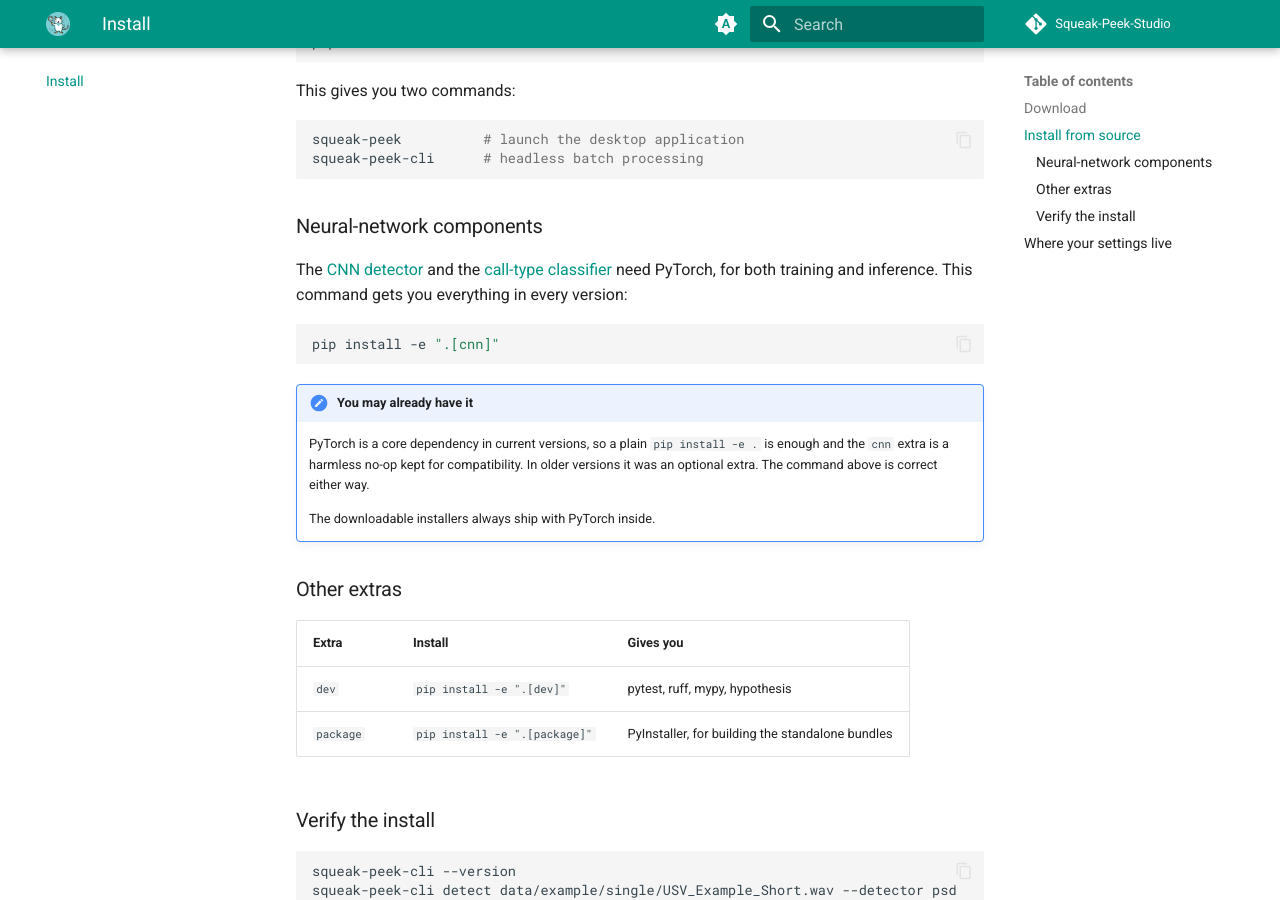
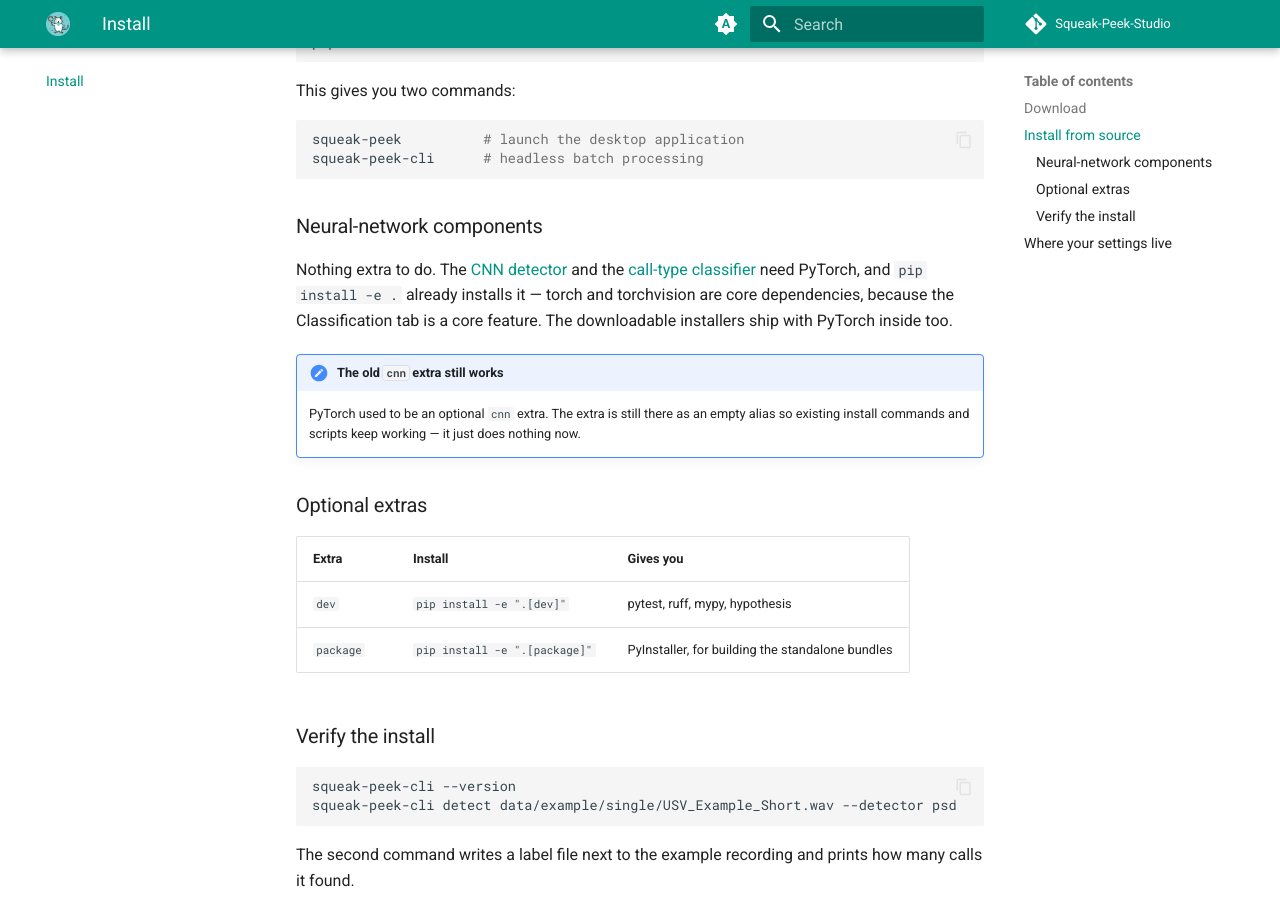
Before and after one commit to antoningazda/DEV_Squeak_Peek_Studio_PYTHON, an MkDocs documentation site: the page built from docs/install.md, in a window 1280 px wide and 900 px high, scrolled down 1514 px. Built offline with MkDocs 1.6.1 and Material for MkDocs 9.7.7, drawn with Linux system fonts in a browser that asks for light colours; comment, search, counter and statistics services are not loaded.

Commit message:
Drop the 'cnn extra required' wording now that PyTorch is bundled
Follow-up to 0034946, which made torch/torchvision core dependencies. Six
doc pages and the CNN detector's own description still told users to
install an extra that is now an empty alias.

The CNN detector's description string is user-visible twice over — the
Detection tab tooltip and the Settings sub-tab caption — so it contradicted
the published docs in the app itself.

Co-Authored-By: Claude Opus 5 (1M context) <noreply@anthropic.com>

````diff
--- a/docs/install.md
+++ b/docs/install.md
@@ -101,24 +101,19 @@ squeak-peek-cli      # headless batch processing
 
 ### Neural-network components
 
-The [CNN detector](methods.md#cnn-faster-r-cnn) and the
-[call-type classifier](guide/classification.md) need PyTorch, for both
-training and inference. This command gets you everything in every version:
+Nothing extra to do. The [CNN detector](methods.md#cnn-faster-r-cnn) and the
+[call-type classifier](guide/classification.md) need PyTorch, and
+`pip install -e .` already installs it — torch and torchvision are core
+dependencies, because the Classification tab is a core feature. The
+downloadable installers ship with PyTorch inside too.
 
-```bash
-pip install -e ".[cnn]"
-```
+!!! note "The old `cnn` extra still works"
 
-!!! note "You may already have it"
+    PyTorch used to be an optional `cnn` extra. The extra is still there as
+    an empty alias so existing install commands and scripts keep working —
+    it just does nothing now.
 
-    PyTorch is a core dependency in current versions, so a plain
-    `pip install -e .` is enough and the `cnn` extra is a harmless no-op
-    kept for compatibility. In older versions it was an optional extra.
-    The command above is correct either way.
-
-    The downloadable installers always ship with PyTorch inside.
-
-### Other extras
+### Optional extras
 
 | Extra | Install | Gives you |
 |---|---|---|
````
Also changed, not shown: docs/cli.md (+1 -2 lines), docs/development.md (+1 -1 lines), docs/guide/detection.md (+1 -1 lines), docs/methods.md (+3 -3 lines), docs/training.md (+2 -5 lines), 1 other file.
